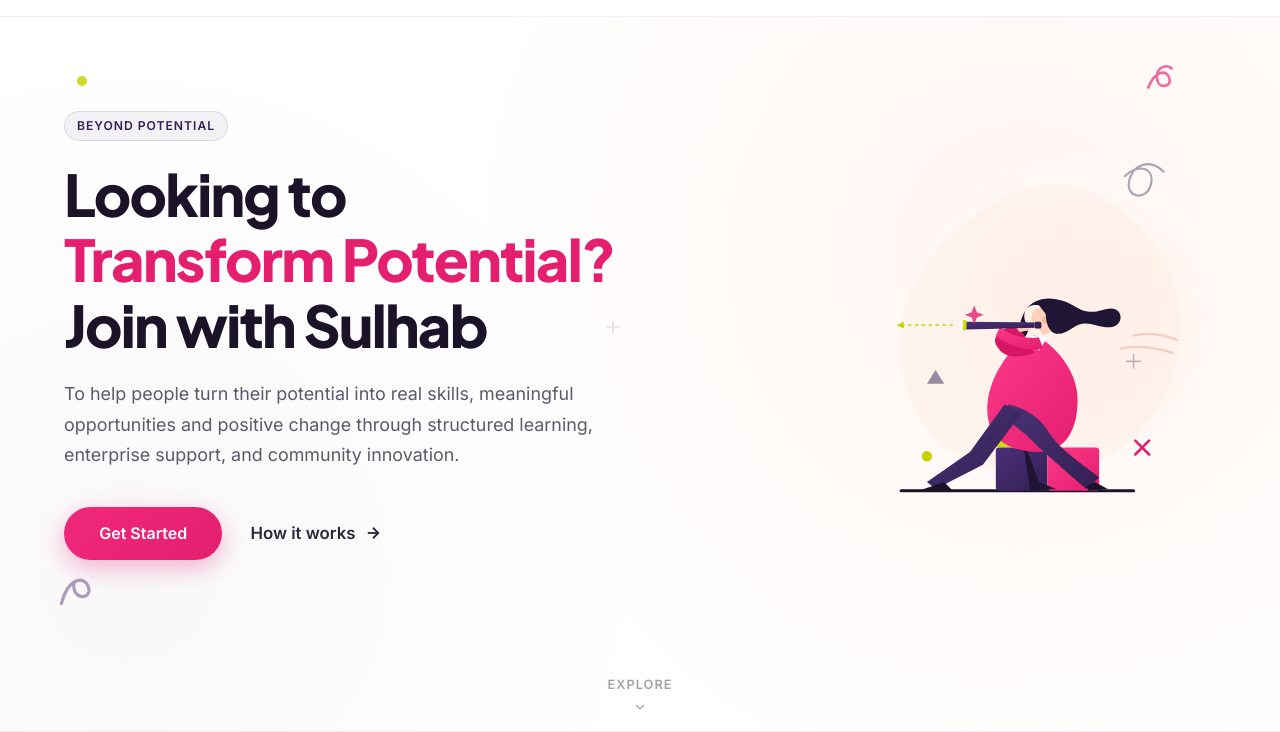
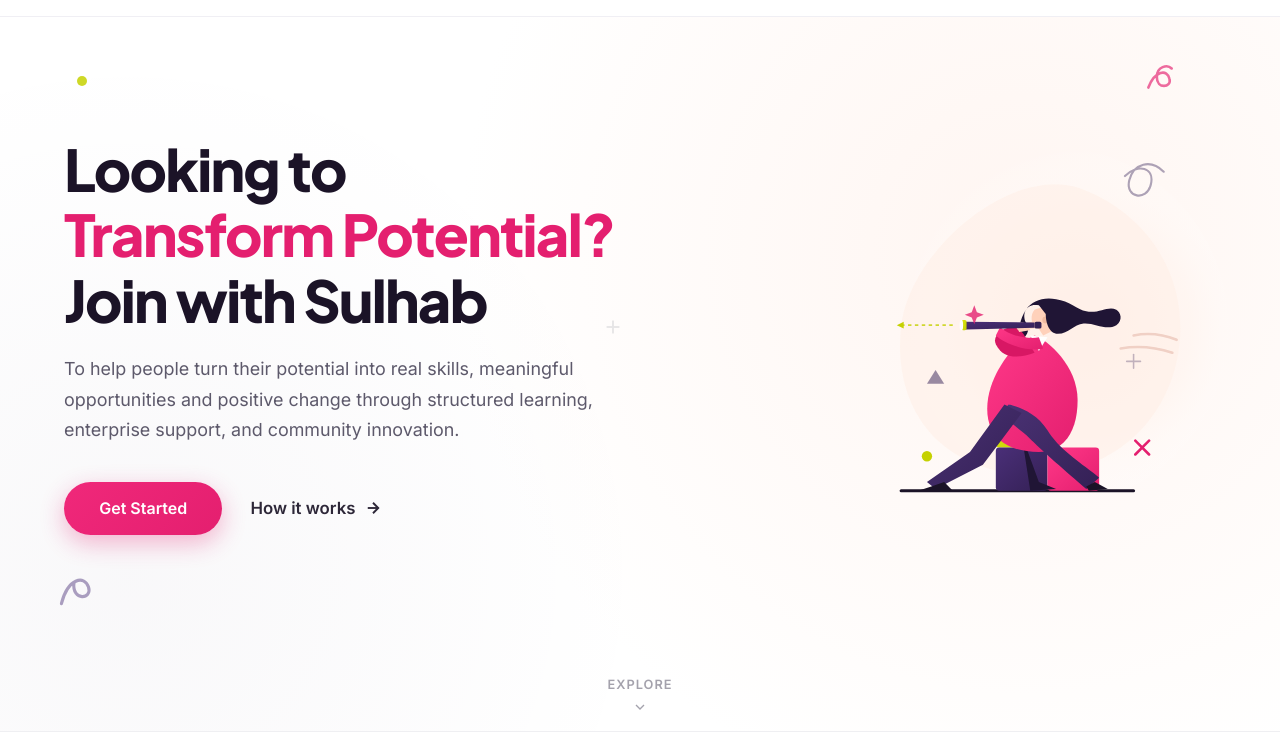
Before and after one commit to aminumuhammad000/sulhab, a plain HTML site: page index.html in a window 1280 px wide. Shown: the part 68-800 px from the top of the page. Drawn offline with Linux system fonts and the light colour scheme.

Commit message:
Remove Beyond Potential pill tag from hero section

```diff
--- a/index.html
+++ b/index.html
@@ -118,8 +118,6 @@
 
           <!-- Left Column: Copy & Actions -->
           <div class="hero-content-col">
-            <span class="hero-pill-tag">Beyond Potential</span>
-
             <h1 class="hero-main-title">
               Looking to <br>
               <span class="highlight-magenta">Transform Potential?</span>
```
